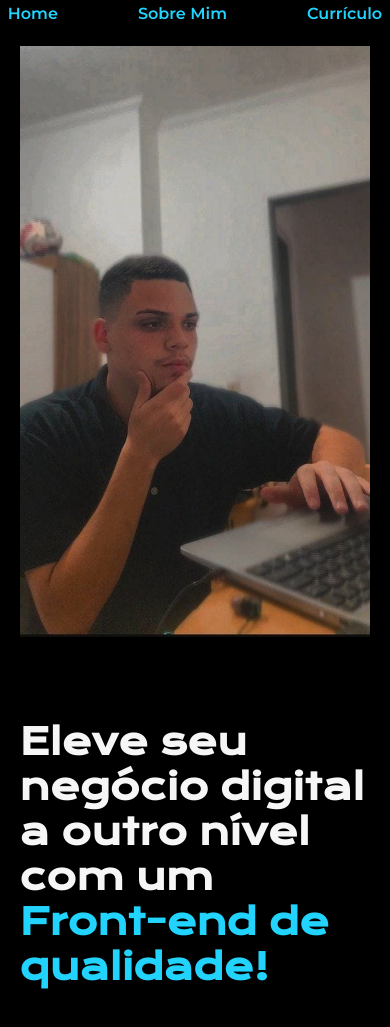
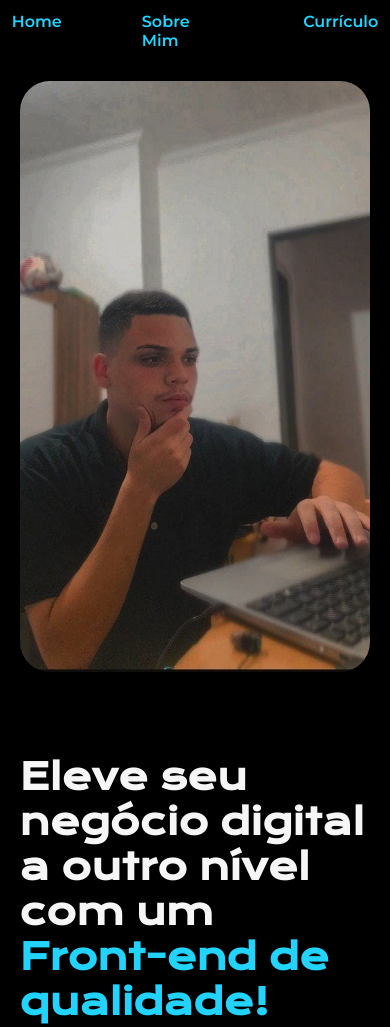
Before and after one commit to leonardodemoura/portfolio, a plain HTML site: page index.html in a window 390 px wide. Shown: the top 1027 px of the page. Drawn offline with nearby package versions, Linux system fonts and the light colour scheme.

Commit message:
Update style.css

```diff
--- a/styles/style.css
+++ b/styles/style.css
@@ -116,6 +116,7 @@ body {
 .apresentacao__imagem {
     width: 50%;
     height: 70vh;
+    border-radius: 30px;
 }
 
 .rodape {
@@ -144,12 +145,13 @@ body {
     }
     .apresentacao__conteudo {
         width: auto;
+        height: 50vh;
     }
 }
 
 @media  (max-width: 1200px) {
     .cabecalho {
-        padding: 1%;
+        padding: 3%;
     }
     .cabecalho__menu{
         justify-content: center;
@@ -164,5 +166,6 @@ body {
 
     .apresentacao__imagem {
         width: auto;
+
     }
 }
```
